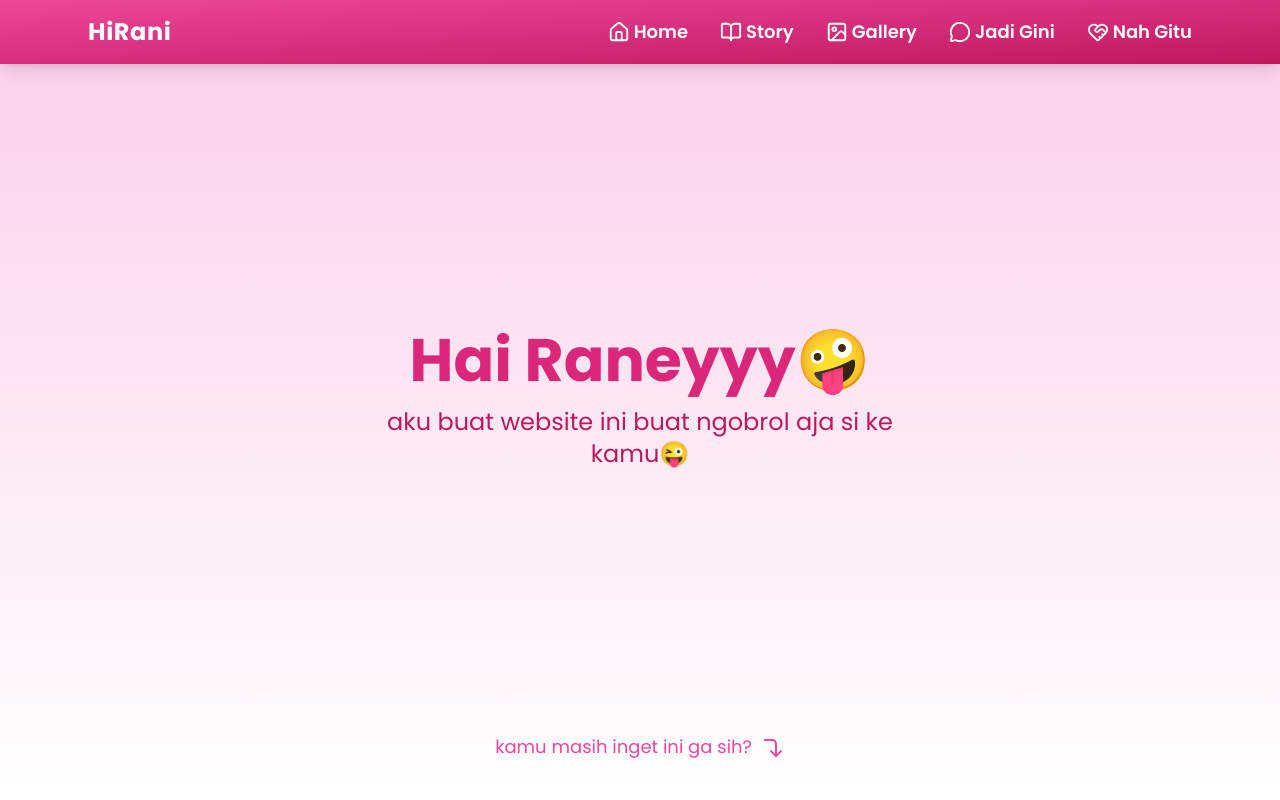
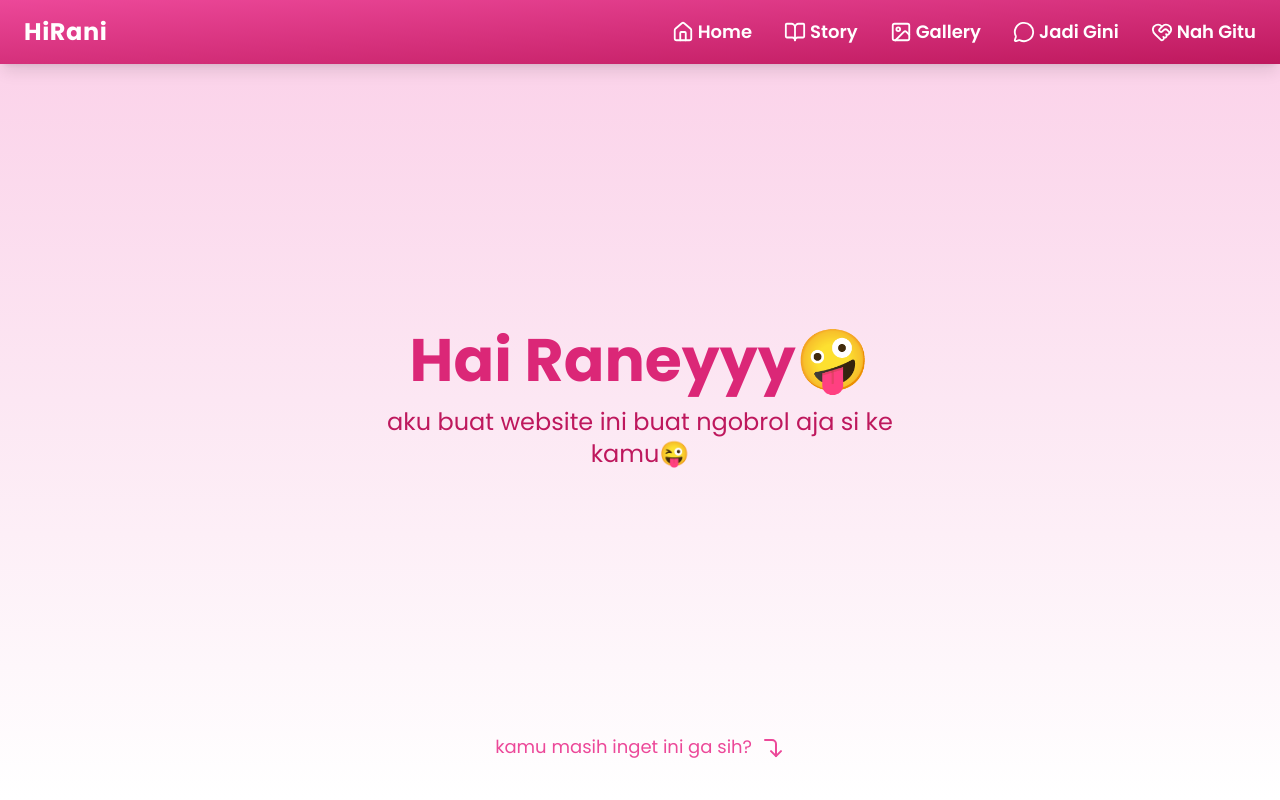
Before and after one commit to septianadip17/serani, a React (Vite) app: page / in a window 1280 px wide. Shown: the top 800 px of the page. Built offline with nearby package versions, Linux system fonts and the light colour scheme.

Commit message:
Update Navbar layout and enhance scrollbar styles for improved UI consistency

```diff
--- a/src/components/Navbar.jsx
+++ b/src/components/Navbar.jsx
@@ -67,7 +67,7 @@ export default function Navbar() {
 
   return (
     <nav className="fixed top-0 left-0 w-full bg-gradient-to-br from-pink-500 to-pink-700 text-white shadow-lg z-50">
-      <div className="max-w-6xl mx-auto flex items-center justify-between px-6 py-4">
+      <div className="max-w-7xl mx-auto flex items-center justify-between px-6 py-4">
         {/* Logo */}
         <div className="text-2xl font-bold tracking-wide">HiRani</div>
 
@@ -109,7 +109,7 @@ export default function Navbar() {
               animate={{ x: 0 }}
               exit={{ x: "100%" }}
               transition={{ type: "spring", stiffness: 80, damping: 20 }}
-              className="fixed top-0 right-0 h-full w-2/4 bg-gradient-to-br from-pink-800  to-pink-500 shadow-2xl p-6 md:hidden z-40"
+              className="fixed top-0 right-0 h-full w-3/5 bg-gradient-to-br from-pink-800  to-pink-500 shadow-2xl p-6 md:hidden z-40"
             >
               {/* Close button inside */}
               <button
--- a/src/data/photos.js
+++ b/src/data/photos.js
@@ -224,7 +224,7 @@ const photos = [
   },
   {
     id: 39,
-    url: "/photos/cantikk.jpeg",
+    url: "/photos/cantik1.jpeg",
     moment: "Random",
     caption: "Manis maksimal 💖",
   },
--- a/src/index.css
+++ b/src/index.css
@@ -16,3 +16,22 @@
 html {
   scroll-behavior: smooth;
 }
+
+::-webkit-scrollbar {
+  width: 10px;
+}
+
+::-webkit-scrollbar-track {
+  background: #ffe4ec;
+  border-radius: 10px;
+}
+
+::-webkit-scrollbar-thumb {
+  background: #ec4899;
+  border-radius: 10px;
+  transition: background 0.3s ease;
+}
+
+::-webkit-scrollbar-thumb:hover {
+  background: #db2777;
+}
```
